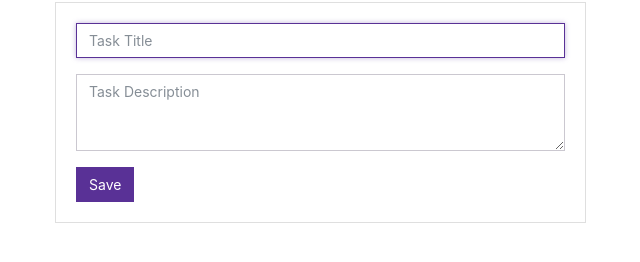
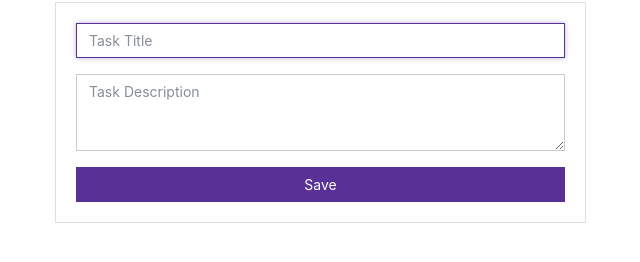
Before and after one commit to arielmartin80/card-crud-firebase, a plain HTML site: page index.html in a window 1280 px wide. Shown: the part 72-334 px from the top of the page, without its empty margins (39-679 px from the left). Drawn offline with nearby package versions, Linux system fonts and the light colour scheme; no server answers.

Commit message:
V1 sin imagenes

```diff
--- a/index.html
+++ b/index.html
@@ -32,7 +32,10 @@
                                     placeholder="Task Description"></textarea>
                             </div>
 
-                            <button class="btn btn-primary" id="btn-task-form">Save</button>
+                            <!-- <input hidden type="file" accept="image/*"  value="Cam" class="form-control mb-3" id='inputFile'/>
+                            <img src="./assets/no-image.png" alt="no-image"  class="card-img-top" onError="this.src='./assets/no-image.png'" onClick="inputElement()"> -->
+
+                            <button class="btn btn-primary btn-block mt-3" id="btn-task-form">Save</button>
 
                         </form>
 
@@ -41,11 +44,13 @@
             </div>
 
             <div class="col-md-6" id="tasks-container">
-
+                <!-- contenido generado en js -->
             </div>
 
         </div>
     </div>
+
+
 
     <script type="module" src="./index.js"></script>
 
```
Also changed, not shown: assets/no-image.png (added).
